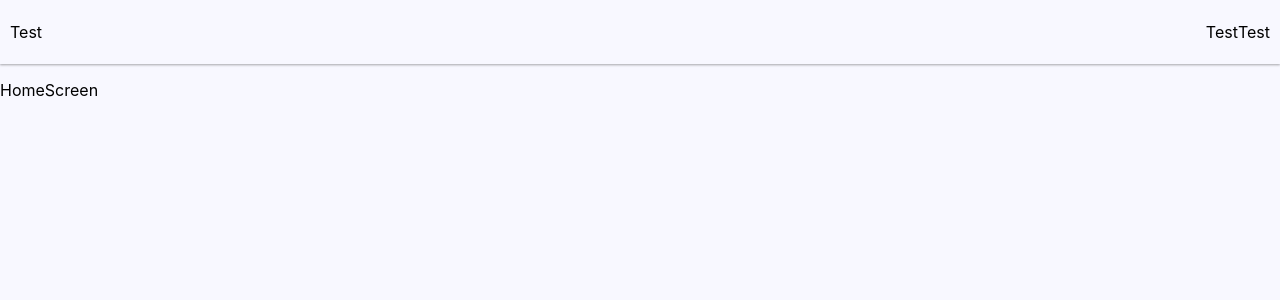
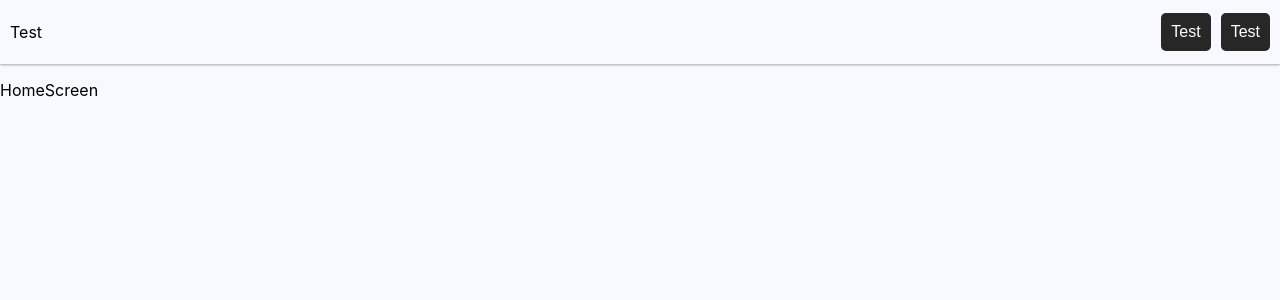
Before and after one commit to LilianMrzt/my-portfolio, a React (Create React App) app: page / in a window 1280 px wide. Shown: the top 300 px of the page. Built offline with nearby package versions, Linux system fonts and the light colour scheme.

Commit message:
[FEAT] Création d'un composant pour les textes et d'un composant pour les boutons

```diff
--- a/src/index.css
+++ b/src/index.css
@@ -14,7 +14,11 @@ code {
 }
 
 :root {
-  --background: #F8F8FF
+  --background: #F8F8FF;
+  --primary: #f4661b;
+  --text: #000000;
+  --blackish: #272727;
+  --surface: #ffffff;
 }
 
 /* CUSTOM CSS */
@@ -31,6 +35,14 @@ code {
 
 .align-center {
   align-items: center;
+}
+
+.flex-row {
+  flex-direction: row;
+}
+
+.flex-column {
+  flex-direction: column;
 }
 
 /* height */
@@ -51,8 +63,32 @@ code {
 
 /* color */
 
+.color-primary {
+  color: var(--primary);
+}
+
+.color-surface {
+  color: var(--surface)
+}
+
+.color-text {
+  color: var(--text);
+}
+
 .bg-background {
   background-color: var(--background);
+}
+
+.bg-primary {
+  background-color: var(--primary);
+}
+
+.bg-blackish {
+  background-color: var(--blackish);
+}
+
+.bg-surface {
+  background-color: var(--surface);
 }
 
 /* shadow */
@@ -64,9 +100,23 @@ code {
 
 /* margin */
 
+.m-0 {
+  margin: 0;
+}
 
+.ml-10 {
+  margin-left: 10px;
+}
 
 /* padding */
+
+.p-0 {
+  padding: 0;
+}
+
+.p-10 {
+  padding: 10px;
+}
 
 .pl-10 {
   padding-left: 10px;
@@ -75,3 +125,33 @@ code {
 .pr-10 {
   padding-right: 10px;
 }
+
+/* border */
+
+.border-none {
+  border: none;
+}
+
+.border-radius-small {
+  border-radius: 5px;
+}
+
+/* cursor */
+
+.pointer {
+  cursor : pointer;
+}
+
+/* text */
+
+.text-small {
+  font-size: 12px;
+}
+
+.text-medium {
+  font-size: 16px;
+}
+
+.text-large {
+  font-size: 20px;
+}
--- /dev/null
+++ b/src/interfaces/components/ButtonProps.ts
@@ -0,0 +1,8 @@
+import { type ColorsType } from '@interfaces/types/ColorsType'
+
+export interface ButtonProps {
+  label: string
+  className?: string
+  backgroundColor?: ColorsType
+  color?: ColorsType
+}
--- /dev/null
+++ b/src/interfaces/components/TextProps.ts
@@ -0,0 +1,8 @@
+import { type ColorsType } from '@interfaces/types/ColorsType'
+import { type SizesType } from '@interfaces/types/SizesType'
+
+export interface TextProps {
+  children: string
+  color?: ColorsType
+  size?: SizesType
+}
--- /dev/null
+++ b/src/interfaces/types/SizesType.ts
@@ -0,0 +1,4 @@
+export type SizesType =
+    | 'small'
+    | 'medium'
+    | 'large'
--- /dev/null
+++ b/src/ui/components/common/Button.tsx
@@ -0,0 +1,22 @@
+import React, { type FC } from 'react'
+import Text from '@components/common/Text'
+import { type ButtonProps } from '@interfaces/components/ButtonProps'
+
+const Button: FC<ButtonProps> = ({
+  label,
+  className,
+  backgroundColor = 'blackish',
+  color = 'surface'
+}) => {
+  return (
+      <button
+          className={`${className} border-none bg-${backgroundColor} pointer border-radius-small p-10`}
+      >
+            <Text color={color}>
+                {label}
+            </Text>
+      </button>
+  )
+}
+
+export default Button
--- /dev/null
+++ b/src/ui/components/common/Text.tsx
@@ -0,0 +1,18 @@
+import React, { type FC } from 'react'
+import { type TextProps } from '@interfaces/components/TextProps'
+
+const Text: FC<TextProps> = ({
+  children,
+  color = 'text',
+  size = 'medium'
+}) => {
+  return (
+      <p
+          className={`p-0 m-0 color-${color} text-${size}`}
+      >
+          {children}
+      </p>
+  )
+}
+
+export default Text
--- a/src/ui/components/navigation/NavigationBar.tsx
+++ b/src/ui/components/navigation/NavigationBar.tsx
@@ -1,4 +1,5 @@
 import React, { type FC } from 'react'
+import Button from '@components/common/Button'
 
 const NavigationBar: FC = () => {
   return (
@@ -6,13 +7,14 @@ const NavigationBar: FC = () => {
           <p>
               Test
           </p>
-          <div className='d-flex'>
-              <p>
-                  Test
-              </p>
-              <p>
-                  Test
-              </p>
+          <div className='d-flex flex-row'>
+              <Button
+                  label={'Test'}
+              />
+              <Button
+                  label={'Test'}
+                  className={'ml-10'}
+              />
           </div>
       </div>
   )
```
Also changed, not shown: src/interfaces/types/ColorsType.ts (added, +7 -0 lines).
